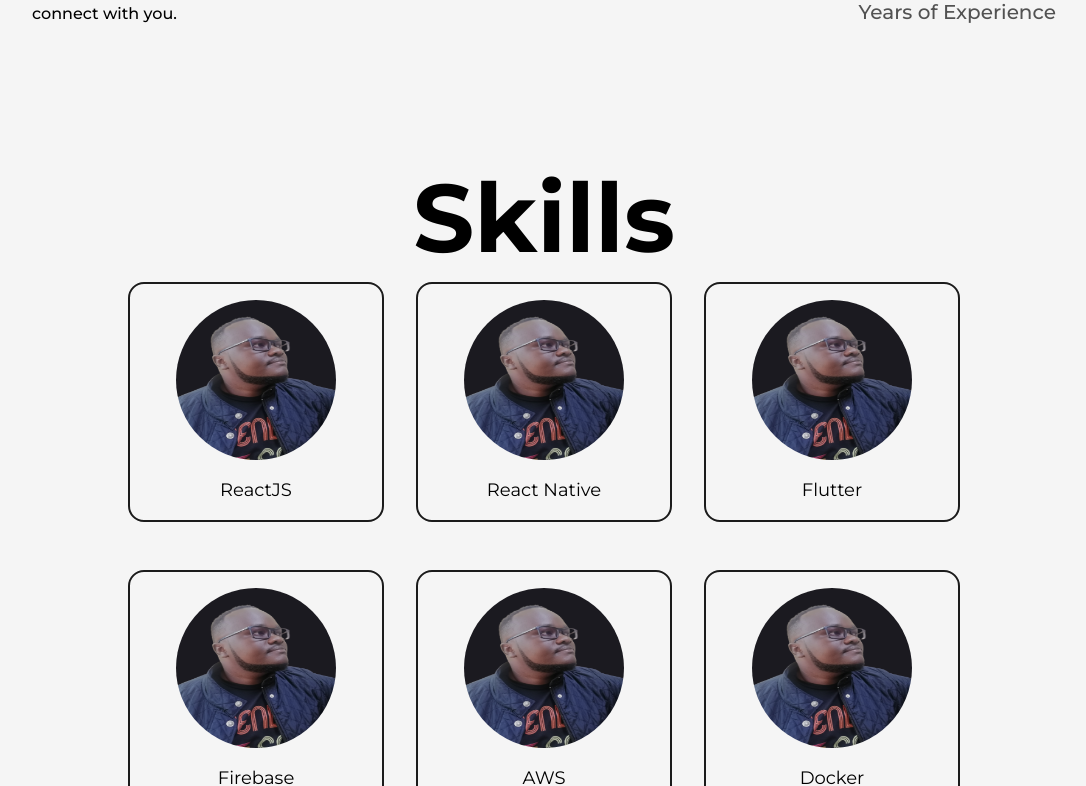
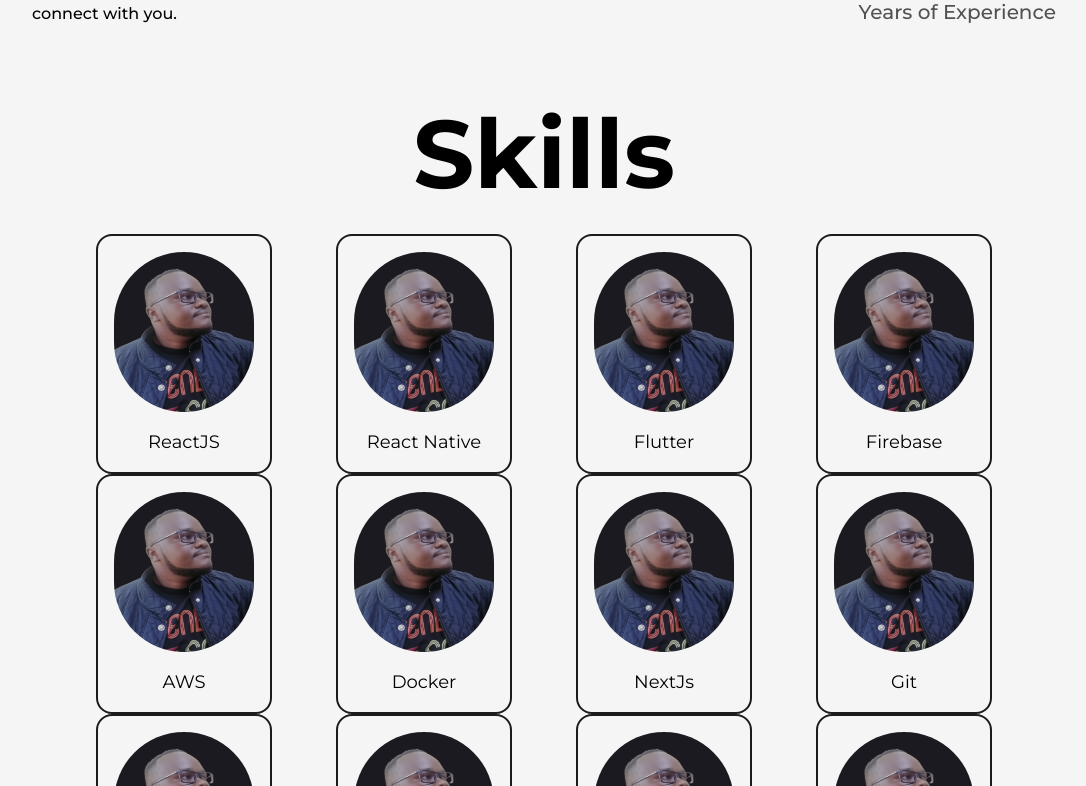
Before and after one commit to NickM101/portfolio, a Next.js app: page /about in a window 1280 px wide. Shown: the part 1374-2160 px from the top of the page, without its empty margins (96-1182 px from the left). Built offline with nearby package versions, Linux system fonts and the light colour scheme.

Commit message:
added skills

```diff
--- a/src/components/ParallaxSquare.js
+++ b/src/components/ParallaxSquare.js
@@ -4,7 +4,7 @@ import Tilt from 'react-parallax-tilt';
 
 const ParallaxSquare = ({ imageSrc, text }) => {
   return (
-      <div className="w-64 h-64 m-4 ">
+      <div className="w-44 h-44 m-4">
         <Tilt tiltMaxAngleX={15} tiltMaxAngleY={15} scale={1.05} transitionSpeed={250}>
           <div className="p-4 text-center rounded-2xl border-2 border-solid border-dark bg-light">
           {/* <div className="absolute top-0 -right-3 -z-10 w-[102%] h-[103%] rounded-[2rem] bg-dark" /> */}
--- a/src/pages/about.js
+++ b/src/pages/about.js
@@ -14,7 +14,6 @@ const AnimatedNumbers = ({ value }) => {
   const motionValue = useMotionValue(0);
   const springValue = useSpring(motionValue, { duration: 3000 });
   const isInView = useInView(ref, { once: true });
-
 
   useEffect(() => {
     if (isInView) {
@@ -34,18 +33,16 @@ const AnimatedNumbers = ({ value }) => {
 };
 
 const about = () => {
-
-
   const [jsonData, setJsonData] = useState([]);
 
   useEffect(() => {
     const fetchData = async () => {
       try {
-        const response = await fetch('tech.json');
+        const response = await fetch("tech.json");
         const data = await response.json();
         setJsonData(data);
       } catch (error) {
-        console.error('Error fetching data:', error);
+        console.error("Error fetching data:", error);
       }
     };
 
@@ -143,10 +140,14 @@ const about = () => {
               </div>
             </div>
           </div>
-          <div className="my-36">
+          <div className="my-20">
             <h2 className="font-bold text-8xl w-full text-center">Skills</h2>
-            <div className="w-full h-screen flex flex-wrap items-center justify-center rounded-full">
-              {jsonData.map((item, index) => <ParallaxSquare imageSrc={profilePicture} text={item.name} />)}
+            <div className="w-full flex flex-wrap items-center justify-center">
+              {jsonData.map((item, index) => (
+                <div key={index} className="m-4">
+                  <ParallaxSquare imageSrc={profilePicture} text={item.name} />
+                </div>
+              ))}
             </div>
           </div>
         </Layout>
```
